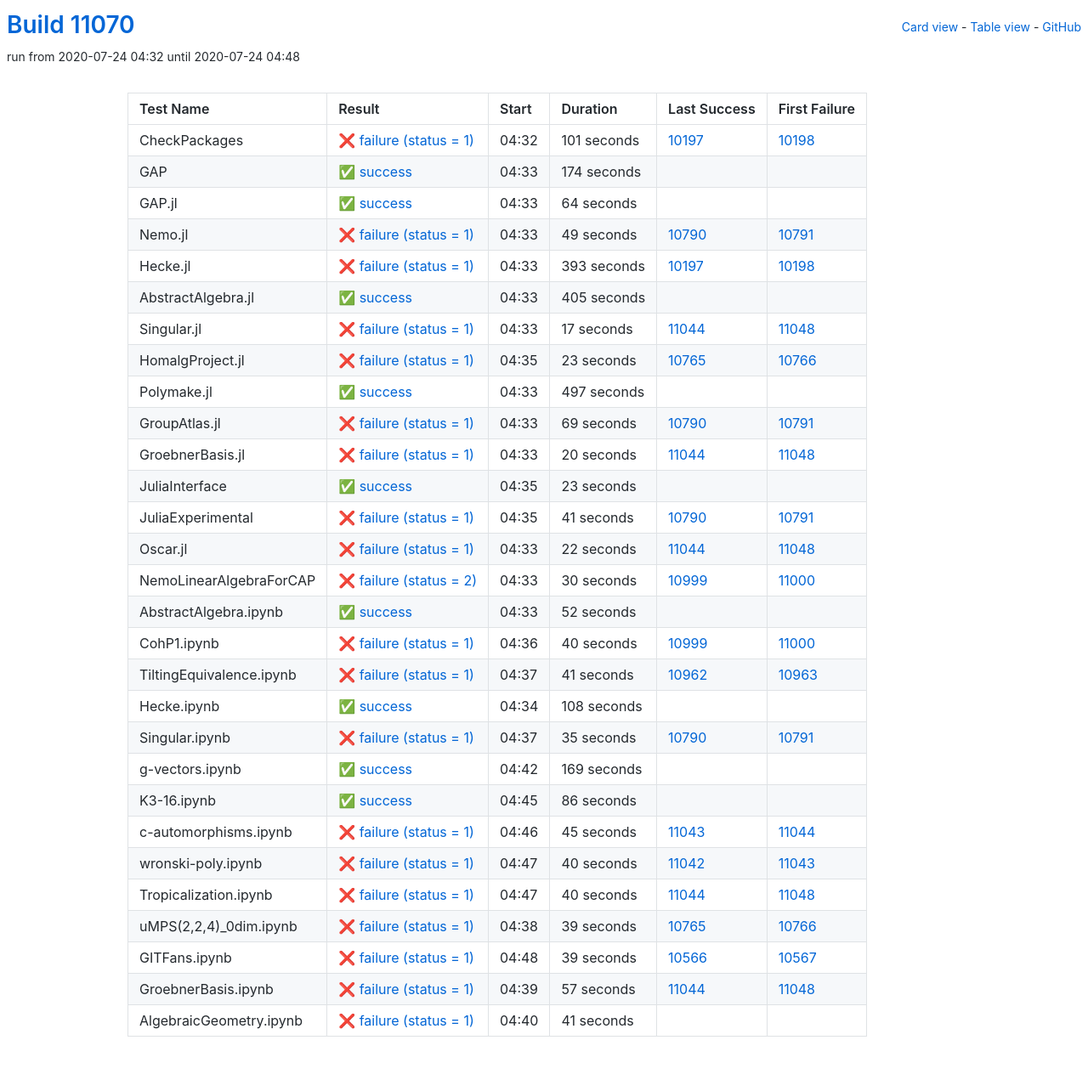
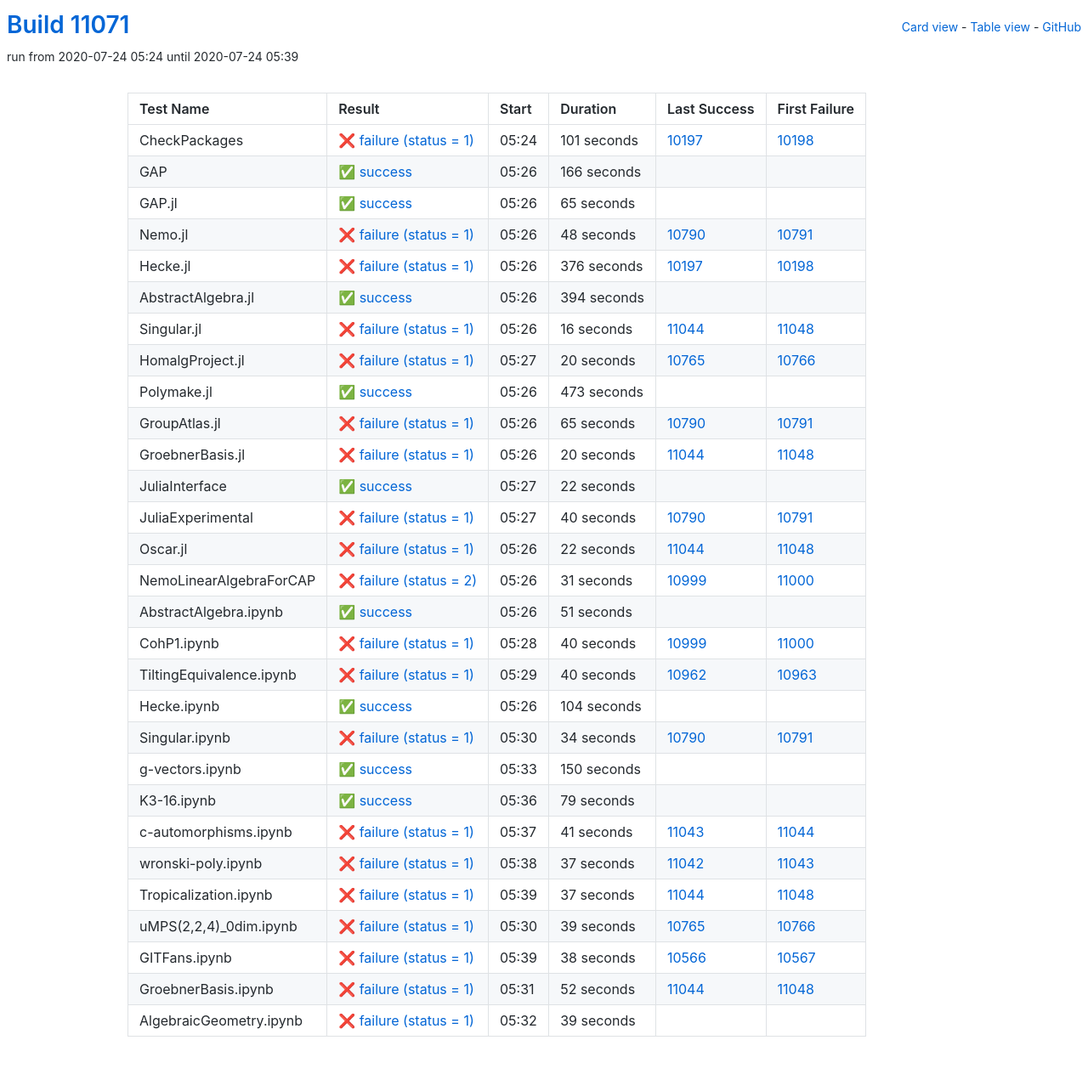
Before and after one commit to oscar-system/oscar-ci-status, a Jekyll site: the page built from table.html, in a window 1280 px wide. Shown: the whole page at 85% size. Built offline with Jekyll 4.4.1, drawn with Linux system fonts in a browser that asks for light colours.

Commit message:
Build #11071

```diff
--- a/_data/ci.yml
+++ b/_data/ci.yml
@@ -1,6 +1,6 @@
 ---
-build: 11070
-build_url: https://oscarci.mathematik.uni-kl.de/job/oscar/11070/
+build: 11071
+build_url: https://oscarci.mathematik.uni-kl.de/job/oscar/11071/
 job: oscar
 organization: oscar-system
 repo: oscar-ci-status
@@ -8,8 +8,8 @@
 tests:
 - name: CheckPackages
   id: checkpackages
-  log: https://oscarci.mathematik.uni-kl.de/job/oscar/11070/artifact/logs/build-11070/CheckPackages.log
-  start: 2020-07-24 04:32
+  log: https://oscarci.mathematik.uni-kl.de/job/oscar/11071/artifact/logs/build-11071/CheckPackages.log
+  start: 2020-07-24 05:24
   success: false
   exitcode: 1
   status: failure
@@ -20,116 +20,116 @@
   first_failure_url: https://oscarci.mathematik.uni-kl.de/job/oscar/10198/
 - name: GAP
   id: gap
-  log: https://oscarci.mathematik.uni-kl.de/job/oscar/11070/artifact/logs/build-11070/GAP.log
-  start: 2020-07-24 04:33
+  log: https://oscarci.mathematik.uni-kl.de/job/oscar/11071/artifact/logs/build-11071/GAP.log
+  start: 2020-07-24 05:26
   success: true
   exitcode: 0
   status: success
-  duration: 174
+  duration: 166
   last_success: false
   last_success_url:
   first_failure: false
   first_failure_url:
 - name: GAP.jl
   id: gap-jl
-  log: https://oscarci.mathematik.uni-kl.de/job/oscar/11070/artifact/logs/build-11070/GAP.jl.log
-  start: 2020-07-24 04:33
+  log: https://oscarci.mathematik.uni-kl.de/job/oscar/11071/artifact/logs/build-11071/GAP.jl.log
+  start: 2020-07-24 05:26
   success: true
   exitcode: 0
   status: success
-  duration: 64
+  duration: 65
   last_success: false
   last_success_url:
   first_failure: false
   first_failure_url:
 - name: Nemo.jl
   id: nemo-jl
-  log: https://oscarci.mathematik.uni-kl.de/job/oscar/11070/artifact/logs/build-11070/Nemo.jl.log
-  start: 2020-07-24 04:33
+  log: https://oscarci.mathematik.uni-kl.de/job/oscar/11071/artifact/logs/build-11071/Nemo.jl.log
+  start: 2020-07-24 05:26
   success: false
   exitcode: 1
   status: failure
-  duration: 49
+  duration: 48
   last_success: 10790
   last_success_url: https://oscarci.mathematik.uni-kl.de/job/oscar/10790/
   first_failure: 10791
   first_failure_url: https://oscarci.mathematik.uni-kl.de/job/oscar/10791/
 - name: Hecke.jl
   id: hecke-jl
-  log: https://oscarci.mathematik.uni-kl.de/job/oscar/11070/artifact/logs/build-11070/Hecke.jl.log
-  start: 2020-07-24 04:33
+  log: https://oscarci.mathematik.uni-kl.de/job/oscar/11071/artifact/logs/build-11071/Hecke.jl.log
+  start: 2020-07-24 05:26
   success: false
   exitcode: 1
   status: failure
-  duration: 393
+  duration: 376
   last_success: 10197
   last_success_url: https://oscarci.mathematik.uni-kl.de/job/oscar/10197/
   first_failure: 10198
   first_failure_url: https://oscarci.mathematik.uni-kl.de/job/oscar/10198/
 - name: AbstractAlgebra.jl
   id: abstractalgebra-jl
-  log: https://oscarci.mathematik.uni-kl.de/job/oscar/11070/artifact/logs/build-11070/AbstractAlgebra.jl.log
-  start: 2020-07-24 04:33
+  log: https://oscarci.mathematik.uni-kl.de/job/oscar/11071/artifact/logs/build-11071/AbstractAlgebra.jl.log
+  start: 2020-07-24 05:26
   success: true
   exitcode: 0
   status: success
-  duration: 405
+  duration: 394
   last_success: false
   last_success_url:
   first_failure: false
   first_failure_url:
 - name: Singular.jl
   id: singular-jl
-  log: https://oscarci.mathematik.uni-kl.de/job/oscar/11070/artifact/logs/build-11070/Singular.jl.log
-  start: 2020-07-24 04:33
+  log: https://oscarci.mathematik.uni-kl.de/job/oscar/11071/artifact/logs/build-11071/Singular.jl.log
+  start: 2020-07-24 05:26
   success: false
   exitcode: 1
   status: failure
-  duration: 17
+  duration: 16
   last_success: 11044
   last_success_url: https://oscarci.mathematik.uni-kl.de/job/oscar/11044/
   first_failure: 11048
   first_failure_url: https://oscarci.mathematik.uni-kl.de/job/oscar/11048/
 - name: HomalgProject.jl
   id: homalgproject-jl
-  log: https://oscarci.mathematik.uni-kl.de/job/oscar/11070/artifact/logs/build-11070/HomalgProject.jl.log
-  start: 2020-07-24 04:35
+  log: https://oscarci.mathematik.uni-kl.de/job/oscar/11071/artifact/logs/build-11071/HomalgProject.jl.log
+  start: 2020-07-24 05:27
   success: false
   exitcode: 1
   status: failure
-  duration: 23
+  duration: 20
   last_success: 10765
   last_success_url: https://oscarci.mathematik.uni-kl.de/job/oscar/10765/
   first_failure: 10766
   first_failure_url: https://oscarci.mathematik.uni-kl.de/job/oscar/10766/
 - name: Polymake.jl
   id: polymake-jl
-  log: https://oscarci.mathematik.uni-kl.de/job/oscar/11070/artifact/logs/build-11070/Polymake.jl.log
-  start: 2020-07-24 04:33
+  log: https://oscarci.mathematik.uni-kl.de/job/oscar/11071/artifact/logs/build-11071/Polymake.jl.log
+  start: 2020-07-24 05:26
   success: true
   exitcode: 0
   status: success
-  duration: 497
+  duration: 473
   last_success: false
   last_success_url:
   first_failure: false
   first_failure_url:
 - name: GroupAtlas.jl
   id: groupatlas-jl
-  log: https://oscarci.mathematik.uni-kl.de/job/oscar/11070/artifact/logs/build-11070/GroupAtlas.jl.log
-  start: 2020-07-24 04:33
+  log: https://oscarci.mathematik.uni-kl.de/job/oscar/11071/artifact/logs/build-11071/GroupAtlas.jl.log
+  start: 2020-07-24 05:26
   success: false
   exitcode: 1
   status: failure
-  duration: 69
+  duration: 65
   last_success: 10790
   last_success_url: https://oscarci.mathematik.uni-kl.de/job/oscar/10790/
   first_failure: 10791
   first_failure_url: https://oscarci.mathematik.uni-kl.de/job/oscar/10791/
 - name: GroebnerBasis.jl
   id: groebnerbasis-jl
-  log: https://oscarci.mathematik.uni-kl.de/job/oscar/11070/artifact/logs/build-11070/GroebnerBasis.jl.log
-  start: 2020-07-24 04:33
+  log: https://oscarci.mathematik.uni-kl.de/job/oscar/11071/artifact/logs/build-11071/GroebnerBasis.jl.log
+  start: 2020-07-24 05:26
   success: false
   exitcode: 1
   status: failure
@@ -140,32 +140,32 @@
   first_failure_url: https://oscarci.mathematik.uni-kl.de/job/oscar/11048/
 - name: JuliaInterface
   id: juliainterface
-  log: https://oscarci.mathematik.uni-kl.de/job/oscar/11070/artifact/logs/build-11070/JuliaInterface.log
-  start: 2020-07-24 04:35
+  log: https://oscarci.mathematik.uni-kl.de/job/oscar/11071/artifact/logs/build-11071/JuliaInterface.log
+  start: 2020-07-24 05:27
   success: true
   exitcode: 0
   status: success
-  duration: 23
+  duration: 22
   last_success: false
   last_success_url:
   first_failure: false
   first_failure_url:
 - name: JuliaExperimental
   id: juliaexperimental
-  log: https://oscarci.mathematik.uni-kl.de/job/oscar/11070/artifact/logs/build-11070/JuliaExperimental.log
-  start: 2020-07-24 04:35
+  log: https://oscarci.mathematik.uni-kl.de/job/oscar/11071/artifact/logs/build-11071/JuliaExperimental.log
+  start: 2020-07-24 05:27
   success: false
   exitcode: 1
   status: failure
-  duration: 41
+  duration: 40
   last_success: 10790
   last_success_url: https://oscarci.mathematik.uni-kl.de/job/oscar/10790/
   first_failure: 10791
   first_failure_url: https://oscarci.mathematik.uni-kl.de/job/oscar/10791/
 - name: Oscar.jl
   id: oscar-jl
-  log: https://oscarci.mathematik.uni-kl.de/job/oscar/11070/artifact/logs/build-11070/Oscar.jl.log
-  start: 2020-07-24 04:33
+  log: https://oscarci.mathematik.uni-kl.de/job/oscar/11071/artifact/logs/build-11071/Oscar.jl.log
+  start: 2020-07-24 05:26
   success: false
   exitcode: 1
   status: failure
@@ -176,32 +176,32 @@
   first_failure_url: https://oscarci.mathematik.uni-kl.de/job/oscar/11048/
 - name: NemoLinearAlgebraForCAP
   id: nemolinearalgebraforcap
-  log: https://oscarci.mathematik.uni-kl.de/job/oscar/11070/artifact/logs/build-11070/NemoLinearAlgebraForCAP.log
-  start: 2020-07-24 04:33
+  log: https://oscarci.mathematik.uni-kl.de/job/oscar/11071/artifact/logs/build-11071/NemoLinearAlgebraForCAP.log
+  start: 2020-07-24 05:26
   success: false
   exitcode: 2
   status: failure
-  duration: 30
+  duration: 31
   last_success: 10999
   last_success_url: https://oscarci.mathematik.uni-kl.de/job/oscar/10999/
   first_failure: 11000
   first_failure_url: https://oscarci.mathematik.uni-kl.de/job/oscar/11000/
 - name: AbstractAlgebra.ipynb
   id: abstractalgebra-ipynb
-  log: https://oscarci.mathematik.uni-kl.de/job/oscar/11070/artifact/logs/build-11070/AbstractAlgebra.ipynb.log
-  start: 2020-07-24 04:33
+  log: https://oscarci.mathematik.uni-kl.de/job/oscar/11071/artifact/logs/build-11071/AbstractAlgebra.ipynb.log
+  start: 2020-07-24 05:26
   success: true
   exitcode: 0
   status: success
-  duration: 52
+  duration: 51
   last_success: false
   last_success_url:
   first_failure: false
   first_failure_url:
 - name: CohP1.ipynb
   id: cohp1-ipynb
-  log: https://oscarci.mathematik.uni-kl.de/job/oscar/11070/artifact/logs/build-11070/CohP1.ipynb.log
-  start: 2020-07-24 04:36
+  log: https://oscarci.mathematik.uni-kl.de/job/oscar/11071/artifact/logs/build-11071/CohP1.ipynb.log
+  start: 2020-07-24 05:28
   success: false
   exitcode: 1
   status: failure
@@ -212,104 +212,104 @@
   first_failure_url: https://oscarci.mathematik.uni-kl.de/job/oscar/11000/
 - name: TiltingEquivalence.ipynb
   id: tiltingequivalence-ipynb
-  log: https://oscarci.mathematik.uni-kl.de/job/oscar/11070/artifact/logs/build-11070/TiltingEquivalence.ipynb.log
-  start: 2020-07-24 04:37
+  log: https://oscarci.mathematik.uni-kl.de/job/oscar/11071/artifact/logs/build-11071/TiltingEquivalence.ipynb.log
+  start: 2020-07-24 05:29
   success: false
   exitcode: 1
   status: failure
-  duration: 41
+  duration: 40
   last_success: 10962
   last_success_url: https://oscarci.mathematik.uni-kl.de/job/oscar/10962/
   first_failure: 10963
   first_failure_url: https://oscarci.mathematik.uni-kl.de/job/oscar/10963/
 - name: Hecke.ipynb
   id: hecke-ipynb
-  log: https://oscarci.mathematik.uni-kl.de/job/oscar/11070/artifact/logs/build-11070/Hecke.ipynb.log
-  start: 2020-07-24 04:34
+  log: https://oscarci.mathematik.uni-kl.de/job/oscar/11071/artifact/logs/build-11071/Hecke.ipynb.log
+  start: 2020-07-24 05:26
   success: true
   exitcode: 0
   status: success
-  duration: 108
+  duration: 104
   last_success: false
   last_success_url:
   first_failure: false
   first_failure_url:
 - name: Singular.ipynb
   id: singular-ipynb
-  log: https://oscarci.mathematik.uni-kl.de/job/oscar/11070/artifact/logs/build-11070/Singular.ipynb.log
-  start: 2020-07-24 04:37
+  log: https://oscarci.mathematik.uni-kl.de/job/oscar/11071/artifact/logs/build-11071/Singular.ipynb.log
+  start: 2020-07-24 05:30
   success: false
   exitcode: 1
   status: failure
-  duration: 35
+  duration: 34
   last_success: 10790
   last_success_url: https://oscarci.mathematik.uni-kl.de/job/oscar/10790/
   first_failure: 10791
   first_failure_url: https://oscarci.mathematik.uni-kl.de/job/oscar/10791/
 - name: g-vectors.ipynb
   id: g-vectors-ipynb
-  log: https://oscarci.mathematik.uni-kl.de/job/oscar/11070/artifact/logs/build-11070/g-vectors.ipynb.log
-  start: 2020-07-24 04:42
+  log: https://oscarci.mathematik.uni-kl.de/job/oscar/11071/artifact/logs/build-11071/g-vectors.ipynb.log
+  start: 2020-07-24 05:33
   success: true
   exitcode: 0
   status: success
-  duration: 169
+  duration: 150
   last_success: false
   last_success_url:
   first_failure: false
   first_failure_url:
 - name: K3-16.ipynb
   id: k3-16-ipynb
-  log: https://oscarci.mathematik.uni-kl.de/job/oscar/11070/artifact/logs/build-11070/K3-16.ipynb.log
-  start: 2020-07-24 04:45
+  log: https://oscarci.mathematik.uni-kl.de/job/oscar/11071/artifact/logs/build-11071/K3-16.ipynb.log
+  start: 2020-07-24 05:36
   success: true
   exitcode: 0
   status: success
-  duration: 86
+  duration: 79
   last_success: false
   last_success_url:
   first_failure: false
   first_failure_url:
 - name: c-automorphisms.ipynb
   id: c-automorphisms-ipynb
-  log: https://oscarci.mathematik.uni-kl.de/job/oscar/11070/artifact/logs/build-11070/c-automorphisms.ipynb.log
-  start: 2020-07-24 04:46
+  log: https://oscarci.mathematik.uni-kl.de/job/oscar/11071/artifact/logs/build-11071/c-automorphisms.ipynb.log
+  start: 2020-07-24 05:37
   success: false
   exitcode: 1
   status: failure
-  duration: 45
+  duration: 41
   last_success: 11043
   last_success_url: https://oscarci.mathematik.uni-kl.de/job/oscar/11043/
   first_failure: 11044
   first_failure_url: https://oscarci.mathematik.uni-kl.de/job/oscar/11044/
 - name: wronski-poly.ipynb
   id: wronski-poly-ipynb
-  log: https://oscarci.mathematik.uni-kl.de/job/oscar/11070/artifact/logs/build-11070/wronski-poly.ipynb.log
-  start: 2020-07-24 04:47
+  log: https://oscarci.mathematik.uni-kl.de/job/oscar/11071/artifact/logs/build-11071/wronski-poly.ipynb.log
+  start: 2020-07-24 05:38
   success: false
   exitcode: 1
   status: failure
-  duration: 40
+  duration: 37
   last_success: 11042
   last_success_url: https://oscarci.mathematik.uni-kl.de/job/oscar/11042/
   first_failure: 11043
   first_failure_url: https://oscarci.mathematik.uni-kl.de/job/oscar/11043/
 - name: Tropicalization.ipynb
   id: tropicalization-ipynb
-  log: https://oscarci.mathematik.uni-kl.de/job/oscar/11070/artifact/logs/build-11070/Tropicalization.ipynb.log
-  start: 2020-07-24 04:47
+  log: https://oscarci.mathematik.uni-kl.de/job/oscar/11071/artifact/logs/build-11071/Tropicalization.ipynb.log
+  start: 2020-07-24 05:39
   success: false
   exitcode: 1
   status: failure
-  duration: 40
+  duration: 37
   last_success: 11044
   last_success_url: https://oscarci.mathematik.uni-kl.de/job/oscar/11044/
   first_failure: 11048
   first_failure_url: https://oscarci.mathematik.uni-kl.de/job/oscar/11048/
 - name: uMPS(2,2,4)_0dim.ipynb
   id: umps-2-2-4-0dim-ipynb
-  log: https://oscarci.mathematik.uni-kl.de/job/oscar/11070/artifact/logs/build-11070/uMPS-2-2-4-_0dim.ipynb.log
-  start: 2020-07-24 04:38
+  log: https://oscarci.mathematik.uni-kl.de/job/oscar/11071/artifact/logs/build-11071/uMPS-2-2-4-_0dim.ipynb.log
+  start: 2020-07-24 05:30
   success: false
   exitcode: 1
   status: failure
@@ -320,36 +320,36 @@
   first_failure_url: https://oscarci.mathematik.uni-kl.de/job/oscar/10766/
 - name: GITFans.ipynb
   id: gitfans-ipynb
-  log: https://oscarci.mathematik.uni-kl.de/job/oscar/11070/artifact/logs/build-11070/GITFans.ipynb.log
-  start: 2020-07-24 04:48
+  log: https://oscarci.mathematik.uni-kl.de/job/oscar/11071/artifact/logs/build-11071/GITFans.ipynb.log
+  start: 2020-07-24 05:39
   success: false
   exitcode: 1
   status: failure
-  duration: 39
+  duration: 38
   last_success: 10566
   last_success_url: https://oscarci.mathematik.uni-kl.de/job/oscar/10566/
   first_failure: 10567
   first_failure_url: https://oscarci.mathematik.uni-kl.de/job/oscar/10567/
 - name: GroebnerBasis.ipynb
   id: groebnerbasis-ipynb
-  log: https://oscarci.mathematik.uni-kl.de/job/oscar/11070/artifact/logs/build-11070/GroebnerBasis.ipynb.log
-  start: 2020-07-24 04:39
+  log: https://oscarci.mathematik.uni-kl.de/job/oscar/11071/artifact/logs/build-11071/GroebnerBasis.ipynb.log
+  start: 2020-07-24 05:31
   success: false
   exitcode: 1
   status: failure
-  duration: 57
+  duration: 52
   last_success: 11044
   last_success_url: https://oscarci.mathematik.uni-kl.de/job/oscar/11044/
   first_failure: 11048
   first_failure_url: https://oscarci.mathematik.uni-kl.de/job/oscar/11048/
 - name: AlgebraicGeometry.ipynb
   id: algebraicgeometry-ipynb
-  log: https://oscarci.mathematik.uni-kl.de/job/oscar/11070/artifact/logs/build-11070/AlgebraicGeometry.ipynb.log
-  start: 2020-07-24 04:40
+  log: https://oscarci.mathematik.uni-kl.de/job/oscar/11071/artifact/logs/build-11071/AlgebraicGeometry.ipynb.log
+  start: 2020-07-24 05:32
   success: false
   exitcode: 1
   status: failure
-  duration: 41
+  duration: 39
   last_success: false
   last_success_url:
   first_failure: false
```
Also changed, not shown: README.md.
